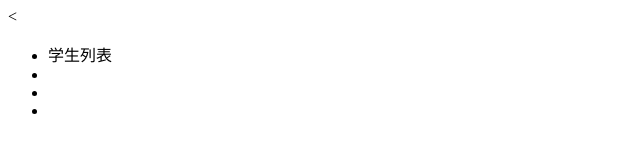
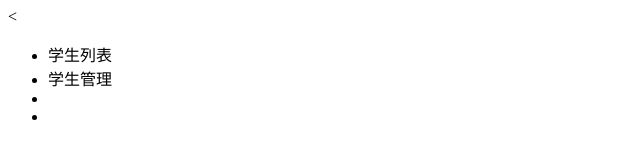
Before and after one commit to Almost42/student, a plain HTML site: page index.html in a window 1280 px wide. Shown: the whole page, without its empty margins (0-640 px from the left). Drawn offline with Linux system fonts and the light colour scheme.

Commit message:
学生管理开发完毕

```diff
--- a/index.html
+++ b/index.html
@@ -7,7 +7,7 @@
 <body>
     <ul>
         <li>学生列表</li>
-        <li></li>
+        <li>学生管理</li>
         <li></li>
         <li></li>
     </ul>
```
